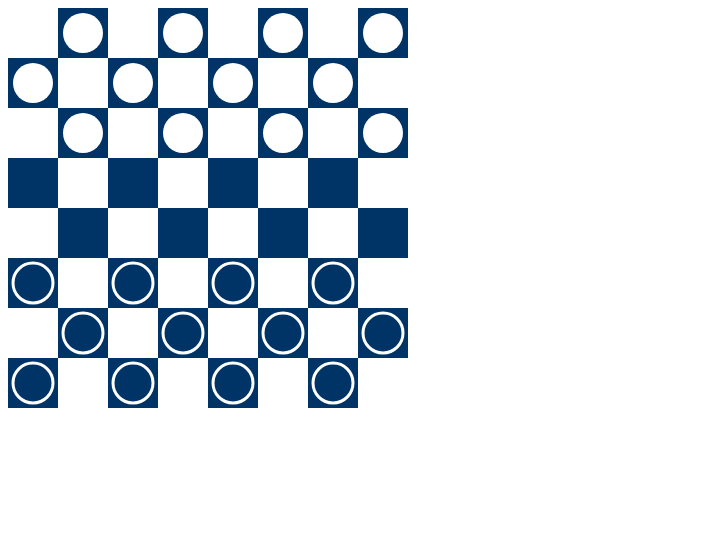
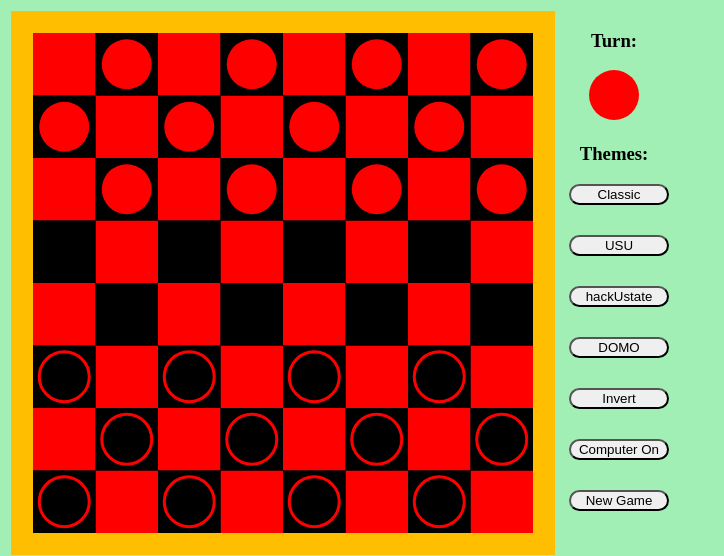
Before and after one commit to skycow/skycow.github.io, a plain HTML site: page index.html in a window 1280 px wide. Shown: the top 556 px of the page, without its empty margins (0-724 px from the left). Drawn offline with Linux system fonts and the light colour scheme.

Commit message:
another commit

```diff
--- a/click.js
+++ b/click.js
@@ -1,33 +1,32 @@
-function getMPos(event,checkers,turn,selection){
+function getMPos(event,checkers,turn,selection, height,color){
 			//var cord = c.getBoundingClientRect();
-			var height = 400;
-			var cordy = event.clientX-8;
-			var cordx = event.clientY-8;
+			var cordy = event.clientX-30;
+			var cordx = event.clientY-30;
 			cordxInt = parseInt((cordx/(height/8))%8);
 			cordyInt = parseInt((cordy/(height/8))%8);
 			//document.getElementById('status').innerHTML = parseInt((cordx/(height/8))%8) + " " + parseInt((cordy/(height/8))%8) + " " + checkers[parseInt((cordx/80)%8)][parseInt((cordy/80)%8)];
-			document.getElementById('status').innerHTML = "test";
+			//document.getElementById('status').innerHTML = "test";
 			//document.getElementById('status').innerHTML = checkers[cordy%8][cordx%8];
 
 			if(selection[0] == -1){
 				if(checkers[cordxInt][cordyInt] == turn[0]){
 					selection[1] = cordxInt;
 					selection[0] = cordyInt;
-					console.log("selection[1]"+selection[1]);
-					console.log("selection[0]"+selection[0]);
-					console.log("cordxInt[1]"+cordxInt);
-					console.log("cordyInt[0]"+cordyInt);
+					//console.log("selection[1]"+selection[1]);
+					//console.log("selection[0]"+selection[0]);
+					//console.log("cordxInt[1]"+cordxInt);
+					//console.log("cordyInt[0]"+cordyInt);
 				}
 			}else{
 
 				if(checkers[cordxInt][cordyInt] == 0){
 					var forward = false;
 					var jump;
-					console.log("selection[1]"+selection[1]);
-					console.log("selection[0]"+selection[0]);
-					console.log("cordxInt[1]"+cordxInt);
-					console.log("cordyInt[0]"+cordyInt);
-					console.log("turn "+turn);
+					// console.log("selection[1]"+selection[1]);
+					// console.log("selection[0]"+selection[0]);
+					// console.log("cordxInt[1]"+cordxInt);
+					// console.log("cordyInt[0]"+cordyInt);
+					// console.log("turn "+turn);
 					if(turn[0] == 1){
 						console.log("made it to p1");
 							if(selection[1] == (cordxInt-1) && (selection[0] == (cordyInt+1) || selection[0] == (cordyInt-1) ) ){
@@ -64,13 +63,38 @@ function getMPos(event,checkers,turn,selection){
 						}else{
 							turn[0] = 1;
 						}
+						changeTurn(turn[0], color, height);
 					}
 				}
 
 				selection[0] = -1;
 				selection[1] = -1;
 			}
-			document.getElementById('status').innerHTML = [].concat.apply([], selection);
+			//document.getElementById('status').innerHTML = [].concat.apply([], selection);
 			   //console.log(turn);
 			//initializeCheckers(checkers);
 }
+
+function changeTurn(turn, color, height){
+	var t = document.getElementById("turn");
+    var ctxt = t.getContext("2d");
+	if(turn == 1){
+		ctxt.fillStyle = color[1];
+	}else{
+		ctxt.fillStyle = color[0];
+	}
+	ctxt.beginPath();
+    ctxt.arc(25 , 25, 25, 0, 2*Math.PI);
+    ctxt.fill();
+    ctxt.closePath();
+}
+
+function toggleOpp(opp){
+	if(opp[0] == 1){
+		opp[0] = 0;
+		document.getElementById("oppTog").innerHTML = "Computer Off";
+	}else{
+		opp[0] = 1;
+		document.getElementById("oppTog").innerHTML = "Computer On";
+	}
+}
--- a/drawBoard.js
+++ b/drawBoard.js
@@ -1,10 +1,9 @@
-function drawBoard(){
-    var height = 400; //window.innerHeight;
+function drawBoard(height, color){
     //document.getElementById('status').innerHTML = winSize();
 
     var c = document.getElementById("board");
     var ctx = c.getContext("2d");
-    ctx.fillStyle = "#FFFFFF";
+    ctx.fillStyle = color[1];
     ctx.beginPath();
     //ctx2.fillStyle = "#000000";
 
--- a/drawCheckers.js
+++ b/drawCheckers.js
@@ -1,12 +1,11 @@
-function drawCheckers(checkers, selection){
+function drawCheckers(checkers, selection,height, color){
     var checks;
-
-    var height = 400; //window.innerHeight;
     //document.getElementById('status').innerHTML = winSize();
     ////////
     var c = document.getElementById("board");
+    c.style.background = color[0];
     var ctx = c.getContext("2d");
-    ctx.fillStyle = "#003366";
+    ctx.fillStyle = color[0];
     ctx.beginPath();
     //ctx2.fillStyle = "#000000";
 
@@ -39,15 +38,15 @@ function drawCheckers(checkers, selection){
             }else if(checkers[col][row] == 1){
                 //ctx.fillStyle = "#003366";
                 //ctx.fillStyle = "#000000";
-                ctx.fillStyle = "#ffffff";
+                ctx.fillStyle = color[1];
                 ctx.beginPath();
-                ctx.arc(height/16 + height/8*(row), height/16 + height/8*col, 20, 0, 2*Math.PI);
+                ctx.arc(height/16 + height/8*(row), height/16 + height/8*col, 25, 0, 2*Math.PI);
                 ctx.fill();
                 ctx.closePath();
                 if(selection[0] == row && selection[1] == col){
                     ctx.strokeStyle = "#ff0000";
                     ctx.beginPath();
-                    ctx.arc(height/16 + height/8*(row), height/16 + height/8*col, 20, 0, 2*Math.PI);
+                    ctx.arc(height/16 + height/8*(row), height/16 + height/8*col, 25, 0, 2*Math.PI);
                     ctx.stroke();
                     ctx.closePath();
                 }
@@ -56,12 +55,12 @@ function drawCheckers(checkers, selection){
                 if(selection[0] == row && selection[1] == col){
                     ctx.strokeStyle = "#ff0000";
                 }else{
-                    ctx.strokeStyle = "#ffffff"
+                    ctx.strokeStyle = color[1];
                 }
                 ctx.lineWidth = 3;
                 //ctx.fillStyle = "#003366";
                 ctx.beginPath();
-                ctx.arc(height/16 + height/8*(row), height/16 + height/8*col, 20, 0, 2*Math.PI);
+                ctx.arc(height/16 + height/8*(row), height/16 + height/8*col, 25, 0, 2*Math.PI);
                 ctx.stroke();
                 ctx.closePath();
                 //console.log("2");
--- a/index.html
+++ b/index.html
@@ -3,6 +3,8 @@
 <head>
 <meta charset="UTF-8">
 <title>Checkers</title>
+
+<link rel="stylesheet" type="text/css" href="style.css">
 
     <script src="drawBoard.js"></script>
     <script src="drawCheckers.js"></script>
@@ -10,16 +12,44 @@
     <script>var checkers = [[-2,1,-2,1,-2,1,-2,1],[1,-2,1,-2,1,-2,1,-2],[-2,1,-2,1,-2,1,-2,1],[0,-2,0,-2,0,-2,0,-2],[-2,0,-2,0,-2,0,-2,0],[2,-2,2,-2,2,-2,2,-2],[-2,2,-2,2,-2,2,-2,2],[2,-2,2,-2,2,-2,2,-2]];
     		var turn = [1, 0];
     		var selection = [-1,-1];
+    		var height = 500;
+    		//var color = ['#ff0000', '#003366', '#ffffff';
+    		var color = ['#000000', '#ff0000'];
+    		var opp = [1, 0];
+
+    		function changeColor(color, color1, color2){
+    			color[0] = color1;
+    			color[1] = color2;
+    		}
     </script>
 </head>
 
-<body onload="drawBoard(); initializeCheckers(checkers);drawCheckers(checkers, selection); ">
+<body onload="drawBoard(height, color); drawCheckers(checkers, selection, height, color); changeTurn(turn[0], color, height);" style = "background-color:#a1efb4">
+
+    <table>
+    <tr>
+    <td>
+    <canvas id="board" width = "500" height='500'  onclick = "getMPos(event, checkers, turn, selection, height,color);drawCheckers(checkers, selection, height, color);" style = "border:22px solid #ffbf00; " class = "board">
+        <!-- border:1px solid #000000;"#ffbf00#7CCD7C-->
+    </canvas>
+    </td>
+    <td style="vertical-align:25%">
+    <h3>Turn:</h3>
     <div>
-
-    <canvas id="board" width = "400" height='400'  onclick = "getMPos(event, checkers, turn, selection);drawCheckers(checkers, selection);" style = "background-color:#003366; ">
-        <!-- border:1px solid #000000;"-->
-    </canvas>
+    <canvas id="turn" width = "50" height = "50"></canvas>
     </div>
+    <h3>Themes:</h3>
+    <div><button type="button" onclick ="changeColor(color, '#000000', '#ff0000'); drawBoard(height, color); drawCheckers(checkers, selection, height, color); changeTurn(turn[0], color, height);">Classic</button></div>
+    <div><button type="button" onclick ="changeColor(color, '#003366', '#ffffff'); drawBoard(height, color); drawCheckers(checkers, selection, height, color); changeTurn(turn[0], color, height);getMPos();">USU</button></div>
+    <div><button type="button" onclick ="changeColor(color, '#a1efb4', '#000000'); drawBoard(height, color); drawCheckers(checkers, selection, height, color); changeTurn(turn[0], color, height);">hackUstate</button></div>
+    <div><button type="button" onclick ="changeColor(color, '#99ccff', '#ffffff'); drawBoard(height, color); drawCheckers(checkers, selection, height, color); changeTurn(turn[0], color, height);">DOMO</button></div>
+    <div><button type="button" onclick ="changeColor(color, color[1], color[0]); drawBoard(height, color); drawCheckers(checkers, selection, height, color); changeTurn(turn[0], color, height);">Invert</button></div>
+    <div><button type="button" id = "oppTog" onclick ="toggleOpp(opp)">Computer On</button></div>
+    <div><button type="button" onclick ="location.reload(true)">New Game</button></div>
+    </td>
+    </tr>
+    </table>
+    <div><h1 style = "margin-left: 20px; margin-top:0px;">Hacker Checkers!</h1></div>
     <div>
     <p id="status" style = "word-wrap: break-word; width:100px"></p>
     </div>
--- /dev/null
+++ b/style.css
@@ -0,0 +1,18 @@
+button {
+	margin-bottom: 30px;
+	border-radius: 20px;
+	margin-left: 10px;
+	width: 100px;
+}
+button:hover {
+  color:#00f;
+}
+button:active {
+  color:#00f;
+}
+button:focus {
+  color:#00f;
+}
+td {
+	text-align: center;
+}
```
